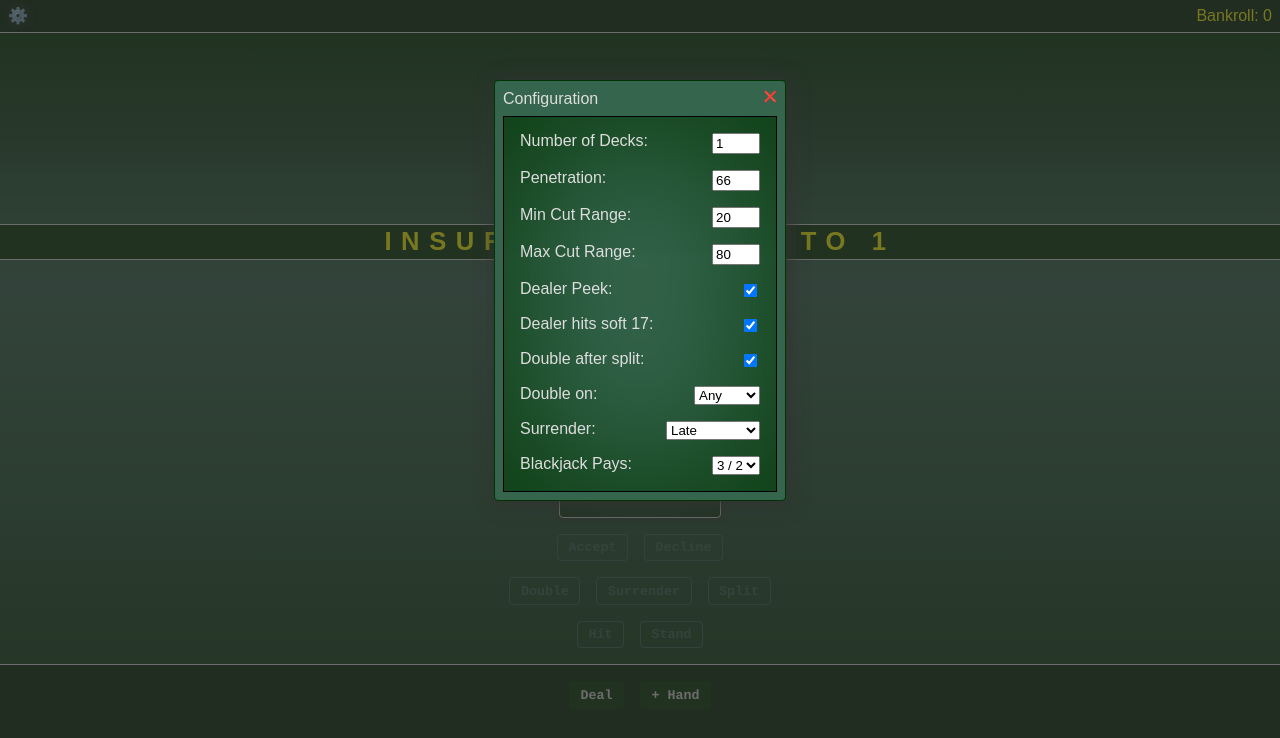
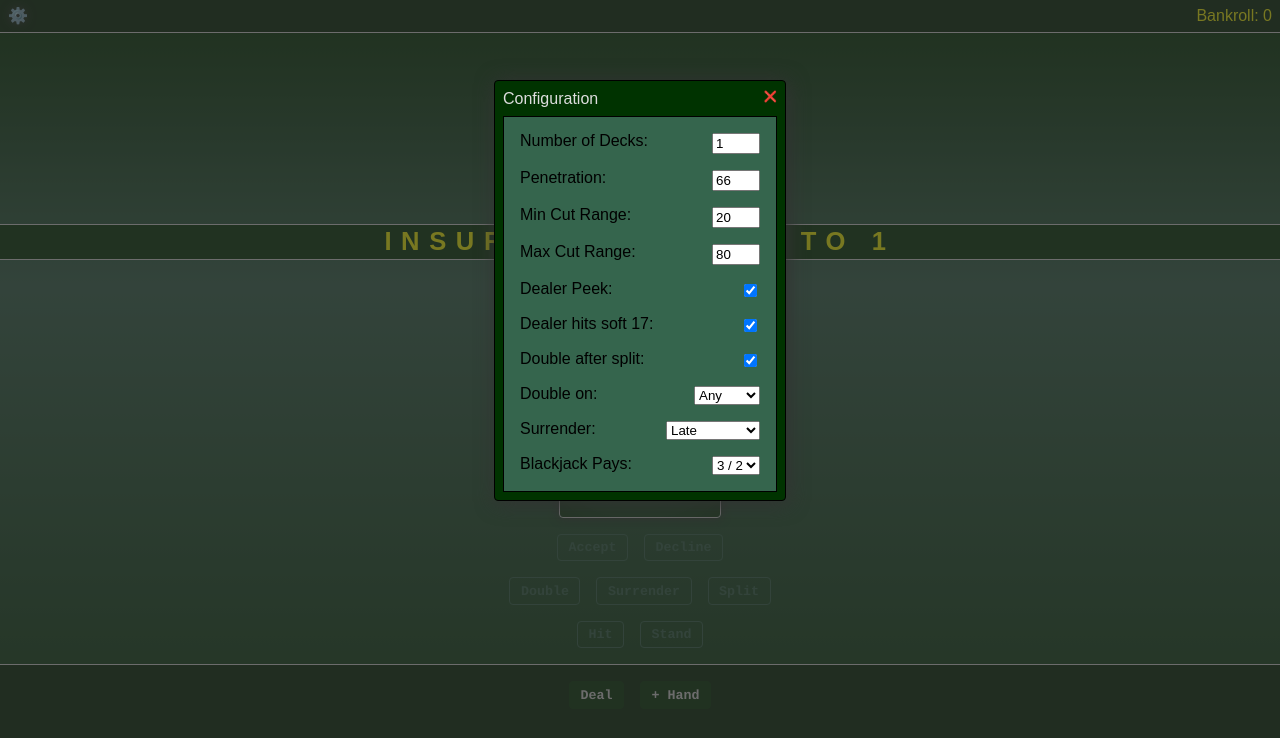
Before and after one commit to theresamclaird/blackjack, a React (Create React App) app: page / in a window 1280 px wide. Both pictures are taken after a click on the element "⚙️". Shown: the top 738 px of the page. Built offline with nearby package versions, Linux system fonts and the light colour scheme.

Commit message:
configuration panel style

```diff
--- a/src/components/ConfigurationPanel/ConfigurationPanel.jsx
+++ b/src/components/ConfigurationPanel/ConfigurationPanel.jsx
@@ -13,16 +13,15 @@ const ConfigurationPanel = ({ configuration, setConfiguration, hide, show = fals
             transform: 'translate(-50%)',
         }}>
             <Box sx={{
-                backgroundColor: 'feltGreen',
+                backgroundColor: 'darkGreen',
                 border: 'solid 1px',
-                borderColor: 'darkGreen',
+                borderColor: 'black',
                 borderRadius: '0.25rem',
-                color: 'white',
                 boxShadow: '2px 2px 20px #333',
                 p: 'md',
             }}>
                 <Flex sx={{ flexDirection: 'row', justifyContent: 'space-between', py: '0.1rem', mb: '0.5rem' }}>
-                    <Text>Configuration</Text>
+                    <Text sx={{ color: 'white' }}>Configuration</Text>
                     <Text sx={{ fontSize: '0.66rem', cursor: 'pointer' }} onClick={hide}>❌</Text>
                 </Flex>
 
@@ -31,7 +30,7 @@ const ConfigurationPanel = ({ configuration, setConfiguration, hide, show = fals
                     sx={{
                         p: 'lg',
                         border: 'solid 1px #000',
-                        boxShadow: 'inset 0 0 10rem #030',
+                        backgroundColor: 'feltGreen',
                     }}
                 >
                     <Flex as="fieldset" sx={{ flexDirection: 'column', gap: '1rem', minWidth: '15rem' }}>
```
